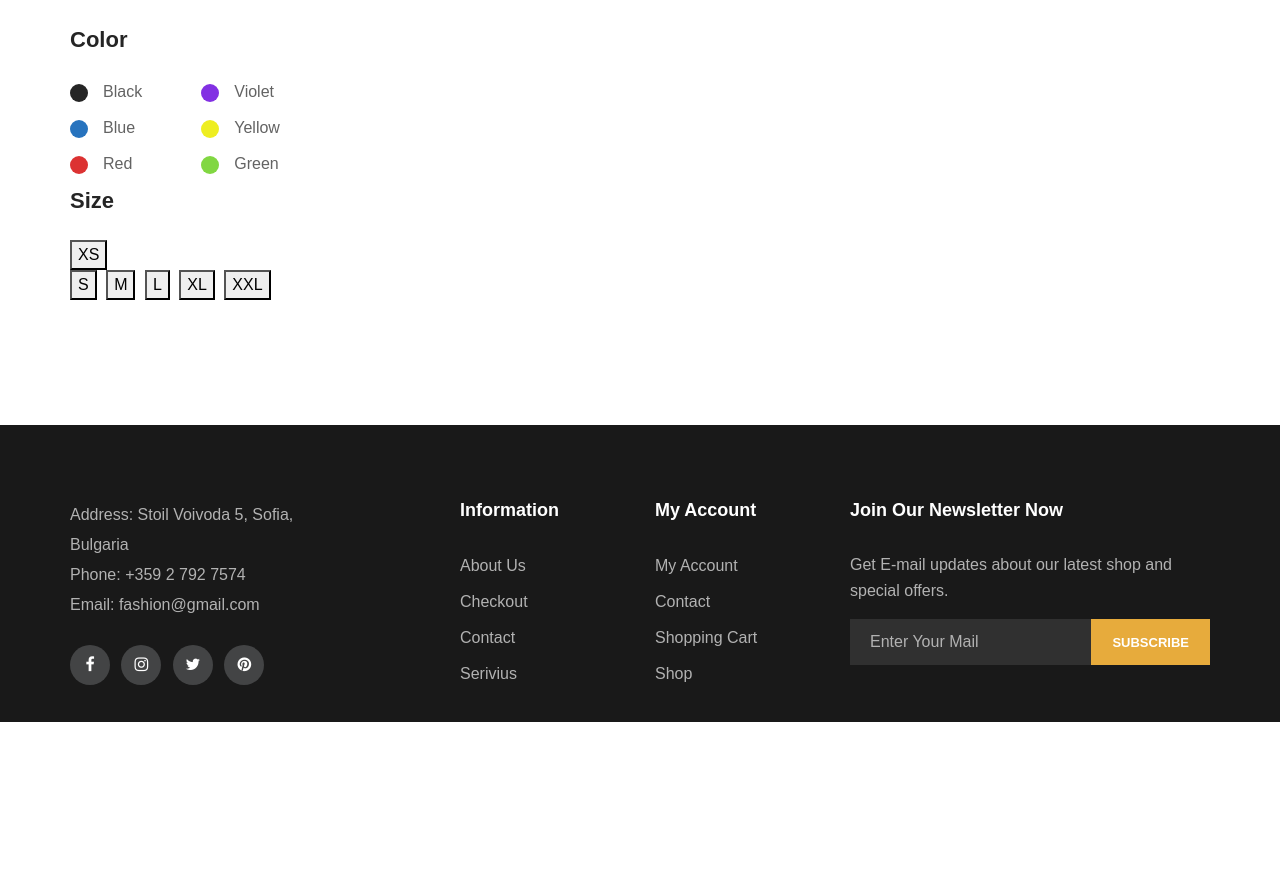
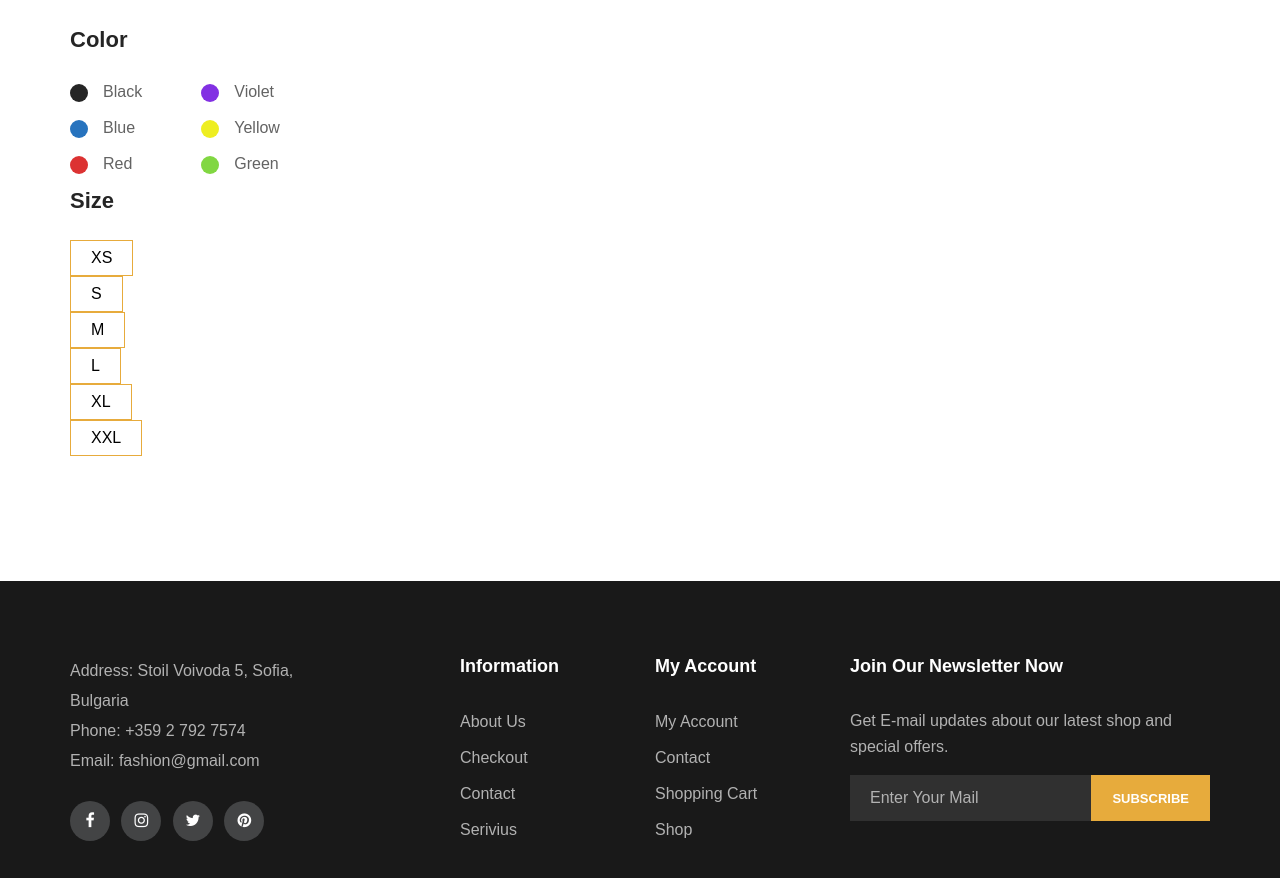
Before and after one commit to DanielDimitrov46/ClothesShop, a PHP site: page /Niki-nenchev-diploma/shop.php in a window 1280 px wide. Shown: the part 744-1622 px from the top of the page. Before the commit the page ends 1466 px from the top, so only its background shows below. Run offline with PHP 8.4, Linux system fonts and the light colour scheme; data that the repository does not hold is empty; some web fonts are replaced.

```diff
--- a/css/style.css
+++ b/css/style.css
@@ -186,6 +186,25 @@ ol {
 	padding: 13px 45px 11px;
 	cursor: pointer;
 }
+.filter-sizes{
+	list-style: none;
+}
+.size-btn{
+	color: black;
+	background-color: white;
+	border: 1px solid #e7ab3c;
+	text-transform: uppercase;
+	padding: 5px 20px 5px;
+	cursor: pointer;
+	/*cursor: pointer;*/
+	/*position: relative;*/
+	/*padding-left: 33px;*/
+	/*font-size: 16px;*/
+	/*color: #636363;*/
+}
+.size-btn:hover{
+
+}
 
 /* Preloder */
 
--- a/filters.php
+++ b/filters.php
@@ -56,25 +56,33 @@
     </div>
     <div class="filter-widget">
         <h4 class="fw-title">Size</h4>
-        <div class="fw-size-choose">
-            <div class="select-button">
-                <button>XS</button>
-            </div>
-            <div class="sc-item" >
-                <button>S</button>
-            </div>
-            <div class="sc-item">
-                <button>M</button>
-            </div>
-            <div class="sc-item">
-                <button>L</button>
-            </div>
-            <div class="sc-item">
-                <button>XL</button>
-            </div>
-            <div class="sc-item">
-                <button onclick="">XXL</button>
-            </div>
-        </div>
+<!--        <div class="fw-size-choose">-->
+<!--            <div class="select-button">-->
+<!--                <button class = "size-btn">XS</button>-->
+<!--            </div>-->
+<!--            <div class="sc-item" >-->
+<!--                <button class = "size-btn">S</button>-->
+<!--            </div>-->
+<!--            <div class="sc-item">-->
+<!--                <button class = "size-btn">M</button>-->
+<!--            </div>-->
+<!--            <div class="sc-item">-->
+<!--                <button class = "size-btn">L</button>-->
+<!--            </div>-->
+<!--            <div class="sc-item">-->
+<!--                <button class = "size-btn">XL</button>-->
+<!--            </div>-->
+<!--            <div class="sc-item">-->
+<!--                <button onclick="" class = "size-btn">XXL</button>-->
+<!--            </div>-->
+<!--        </div>-->
+        <ul class = "filter-sizes">
+            <li><button class = "size-btn">XS</button></li>
+            <li><button class = "size-btn">S</button></li>
+            <li><button class = "size-btn">M</button></li>
+            <li><button class = "size-btn">L</button></li>
+            <li><button class = "size-btn">XL</button></li>
+            <li><button class = "size-btn">XXL</button></li>
+        </ul>
     </div>
 </div>
--- a/header.php
+++ b/header.php
@@ -105,4 +105,4 @@
         </div>
     </div>
 </header>
-<!-- Header End -->
+    <!-- Header End -->
--- a/shopping-cart.php
+++ b/shopping-cart.php
@@ -59,7 +59,7 @@
                     <div class="row">
                         <div class="col-lg-4">
                             <div class="cart-buttons">
-                                <a href="#" class="primary-btn continue-shop">Continue shopping</a>
+                                <a href="shop.php" class="primary-btn continue-shop">Continue shopping</a>
                                 <a href="localhost/Niki-nenchev-diploma/shop.php" class="primary-btn up-cart">Update cart</a>
                             </div>
                             <div class="discount-coupon">
@@ -76,7 +76,7 @@
                                     <li class="subtotal">Subtotal <span>$0.00</span></li>
                                     <li class="cart-total">Total <span>$0.00</span></li>
                                 </ul>
-                                <a href="#" class="proceed-btn">PROCEED TO CHECK OUT</a>
+                                <a href="check-out.php" class="proceed-btn">PROCEED TO CHECK OUT</a>
                             </div>
                         </div>
                     </div>
```
Also changed, not shown: check-out-script-for-database.php (added, +61 -0 lines), check-out.php (+22 -19 lines), niki.txt (+14 -0 lines).
